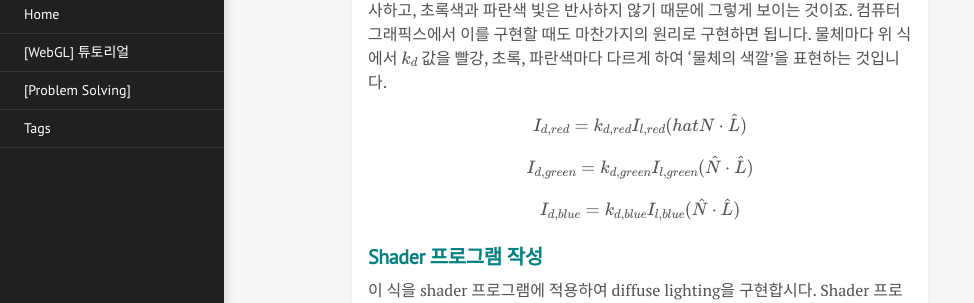
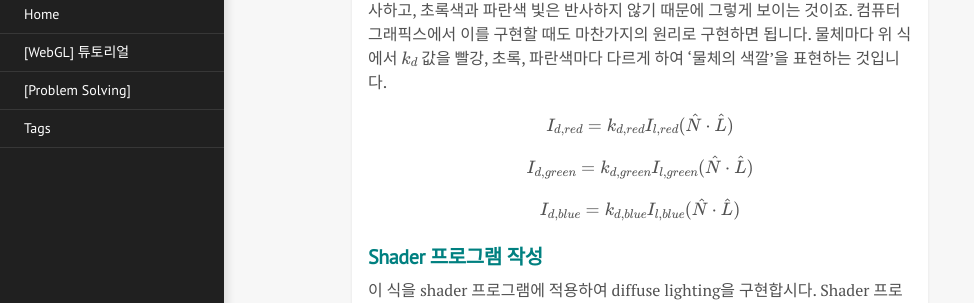
Before and after one commit to inhibitor1217/inhibitor1217.github.io, a Jekyll site: the page built from _posts/2019-05-10-webgl-diffuse-lighting.md, in a window 1280 px wide and 900 px high, scrolled down 1929 px. Shown: the part 148-451 px from the top of the window, without its empty margins (0-974 px from the left). Built offline with Jekyll 4.4.1, drawn with Linux system fonts in a browser that asks for light colours; formulas are drawn with MathJax 3.

```diff
--- a/_includes/head.html
+++ b/_includes/head.html
@@ -2,6 +2,7 @@
   <link href="http://gmpg.org/xfn/11" rel="profile">
   <meta http-equiv="X-UA-Compatible" content="IE=edge">
   <meta http-equiv="content-type" content="text/html; charset=utf-8">
+  <meta name="google-site-verification" content="cj6cO4ju5_ydEoJv4KmKyY0t4uSSUp_BQCf_owQxDnA" />
 
   <!-- Enable responsiveness on mobile devices-->
   <meta name="viewport" content="width=device-width, initial-scale=1.0, maximum-scale=1">
--- a/_posts/2019-05-10-webgl-diffuse-lighting.md
+++ b/_posts/2019-05-10-webgl-diffuse-lighting.md
@@ -38,7 +38,7 @@ $$I_{d} = k_{d} I_l (\hat{N} \cdot \hat{L} )$$
 
 실제 빛은 가시광선 영역의 여러 파장의 빛들이 섞여 있지만, 컴퓨터 그래픽스에서는 3가지 파장의 (빨강, 초록, 파랑) 빛으로 이것을 압축합니다. (실제로 사람의 눈은 3가지 파장 영역을 담당하는 세포로 색을 구별하기 때문에 충분합니다!) 물체의 색깔은 그 물체가 특정 파장의 빛을 얼마나 반사하는지에 따라 결정됩니다. 예를 들어, 우리에게 (흰색 빛을 받았을 때) 빨간색으로 보이는 물체는 빨간색 파장의 빛을 많이 반사하고, 초록색과 파란색 빛은 반사하지 않기 때문에 그렇게 보이는 것이죠. 컴퓨터 그래픽스에서 이를 구현할 때도 마찬가지의 원리로 구현하면 됩니다. 물체마다 위 식에서 $$k_d$$ 값을 빨강, 초록, 파란색마다 다르게 하여 '물체의 색깔'을 표현하는 것입니다.
 
-$$I_{d, red} = k_{d, red} I_{l, red} (hat{N} \cdot \hat{L} )$$
+$$I_{d, red} = k_{d, red} I_{l, red} (\hat{N} \cdot \hat{L} )$$
 
 $$I_{d, green} = k_{d, green} I_{l, green} (\hat{N} \cdot \hat{L} )$$
 
```
